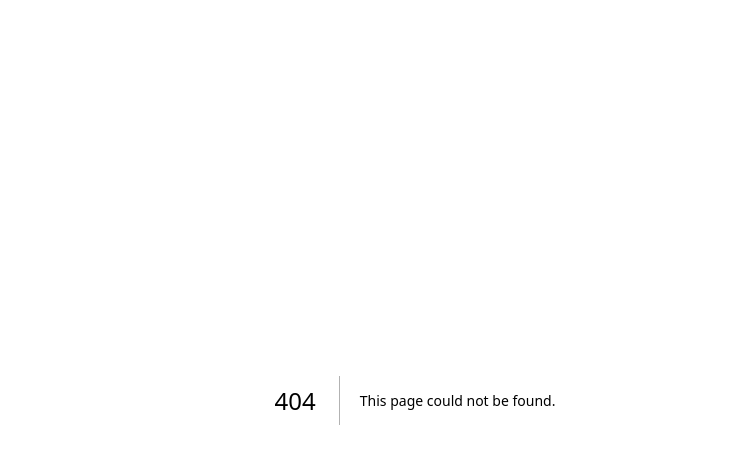
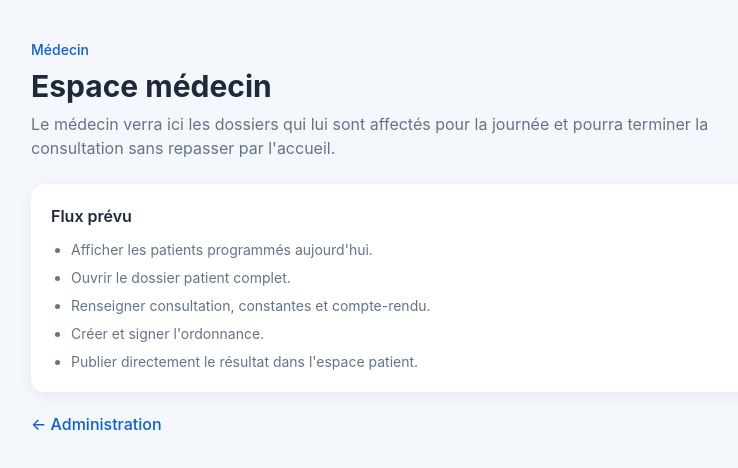
Before and after one commit to togninateemmanuel-alt/carelink, a Next.js app: page /hospital/doctor in a window 1280 px wide. Before the commit this address had no page. Shown: the top 468 px of the page, without its empty margins (225-963 px from the left). Built offline with nearby package versions, Linux system fonts and the light colour scheme.

Commit message:
feat: add hospital doctor area

```diff
--- /dev/null
+++ b/app/hospital/doctor/page.tsx
@@ -0,0 +1,26 @@
+import Link from "next/link";
+
+export default function HospitalDoctorPage() {
+  return (
+    <main className="min-h-screen bg-background px-5 py-10">
+      <div className="max-w-3xl mx-auto">
+        <p className="text-sm font-medium text-primary">Médecin</p>
+        <h1 className="text-3xl font-bold text-text-primary mt-2">Espace médecin</h1>
+        <p className="text-text-secondary mt-2">
+          Le médecin verra ici les dossiers qui lui sont affectés pour la journée et pourra terminer la consultation sans repasser par l'accueil.
+        </p>
+        <div className="card mt-6 space-y-3">
+          <p className="font-semibold">Flux prévu</p>
+          <ul className="list-disc pl-5 text-sm text-text-secondary space-y-2">
+            <li>Afficher les patients programmés aujourd'hui.</li>
+            <li>Ouvrir le dossier patient complet.</li>
+            <li>Renseigner consultation, constantes et compte-rendu.</li>
+            <li>Créer et signer l'ordonnance.</li>
+            <li>Publier directement le résultat dans l'espace patient.</li>
+          </ul>
+        </div>
+        <Link href="/hospital/admin" className="text-primary font-medium inline-block mt-5">← Administration</Link>
+      </div>
+    </main>
+  );
+}
```
